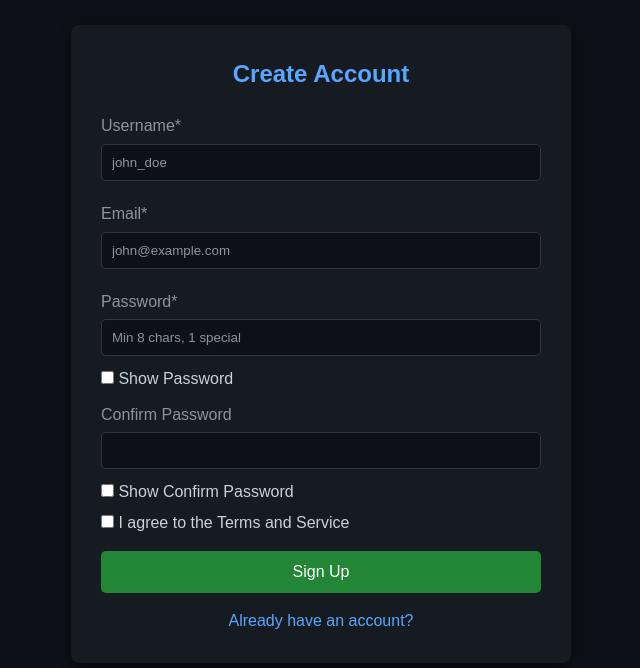
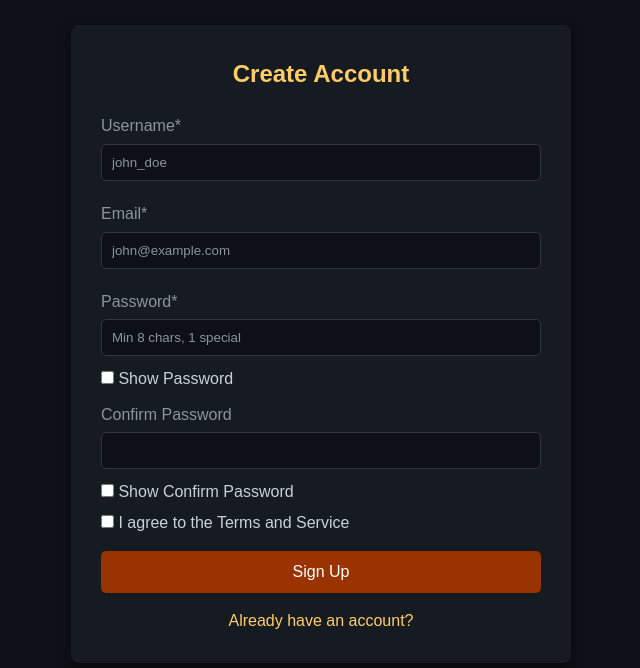
Before and after one commit to Frxncz/ITP222-Final-Project, a PHP site: page /signup.html in a window 1280 px wide. Shown: the top 668 px of the page, without its empty margins (319-959 px from the left). Run offline with PHP 8.4, Linux system fonts and the light colour scheme.

Commit message:
Changed some colors on the buttons and text on welcome, login, and signup

```diff
--- a/signup.html
+++ b/signup.html
@@ -50,7 +50,7 @@
   form h2 {
     margin-bottom: 20px;
     text-align: center;
-    color: #58a6ff; /* blue accent */
+    color: #ffcc66; /* blue accent */
   }
 
   label {
@@ -90,13 +90,13 @@
   }
 
   ul#password-requirements li.valid {
-    color: #238636; /* green */
+    color: #993300; /* green */
   }
 
   button[type="submit"] {
     width: 100%;
     padding: 12px;
-    background: #238636; /* green */
+    background: #993300; /* green */
     color: white;
     border: none;
     border-radius: 5px;
@@ -107,7 +107,7 @@
   }
 
   button[type="submit"]:hover {
-    background: #2ea043; /* lighter green */
+    background: #30363d; /* lighter green */
   }
 
   .nav-link {
@@ -116,7 +116,7 @@
   }
 
   .nav-link a {
-    color: #58a6ff; /* blue accent */
+    color: #ffcc66; /* blue accent */
   }
 </style>
 
```
Also changed, not shown: index.html (+5 -5 lines), login.php (+5 -5 lines).
